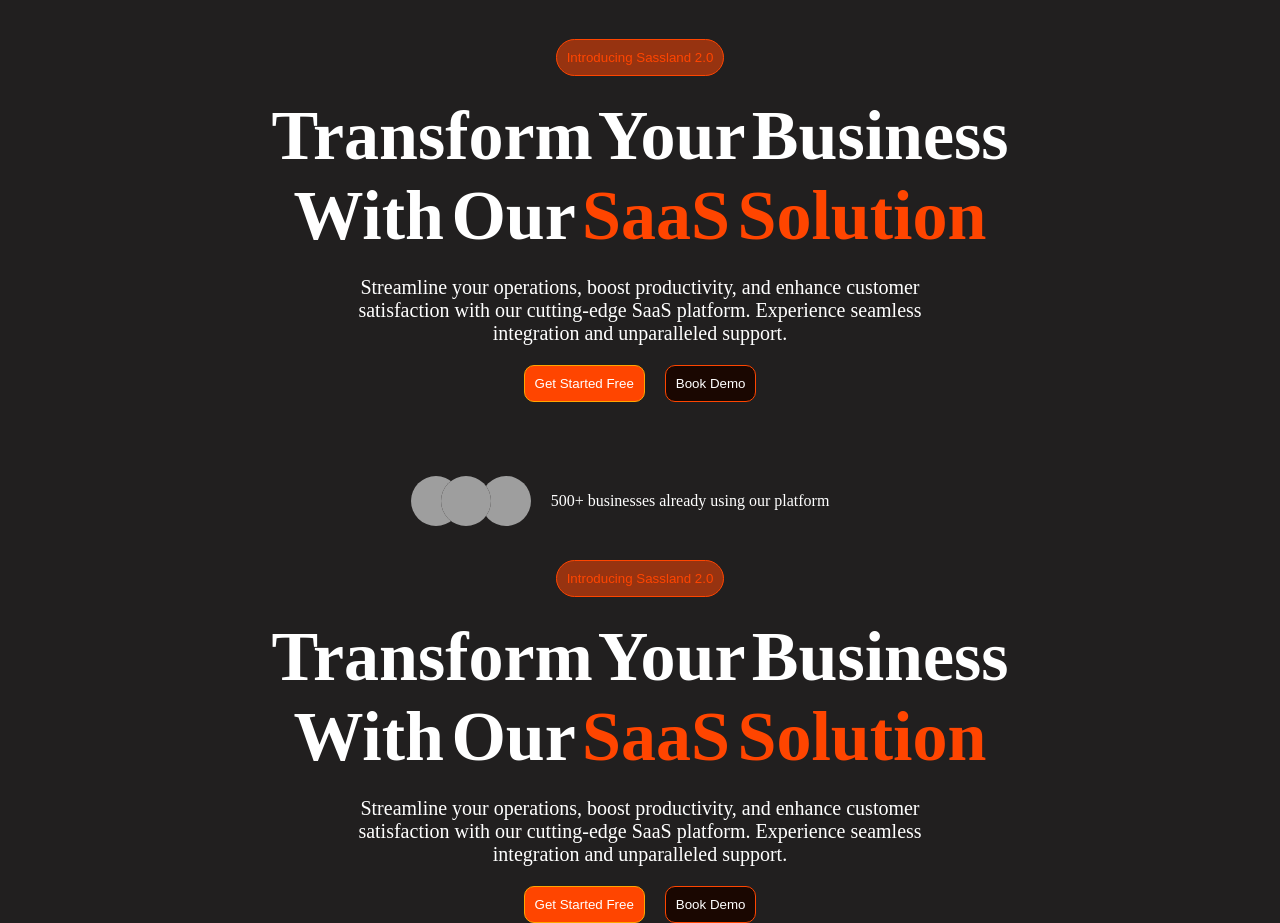
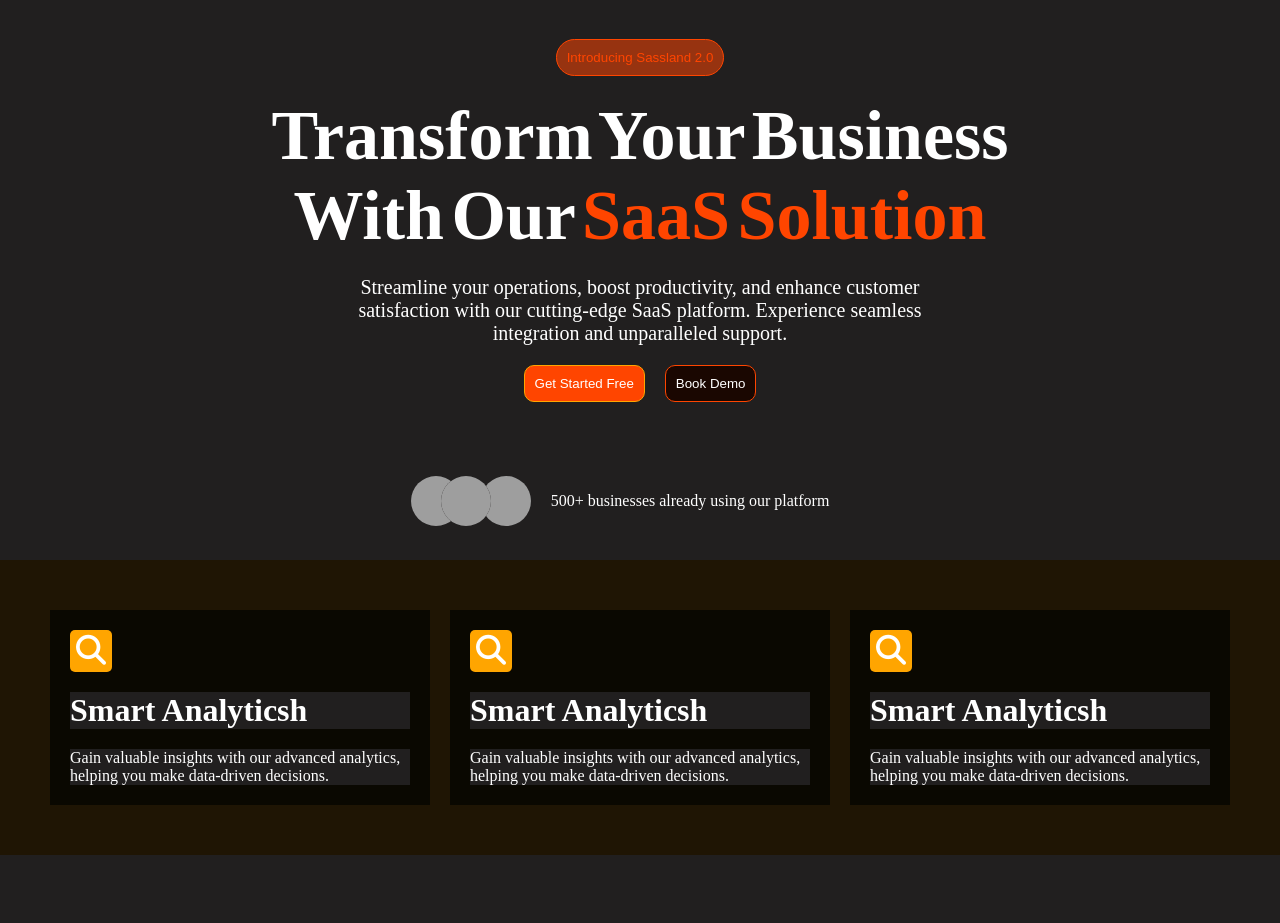
Before and after one commit to Amiscript/Full-dev-2026, a plain HTML site: page index.html in a window 1280 px wide. Shown: the part 82-1005 px from the top of the page. After the commit the page ends 937 px from the top, so only its background shows below. Drawn offline with Linux system fonts and the light colour scheme; grey boxes are pictures that could not be loaded.

Commit message:
july-8-206

```diff
--- a/index.html
+++ b/index.html
@@ -6,6 +6,10 @@
     <title>SaasLand</title>
 </head>
 <link rel="stylesheet" href="./style/style.css">
+<link
+  rel="stylesheet"
+  href="https://cdnjs.cloudflare.com/ajax/libs/font-awesome/6.7.2/css/all.min.css"
+  />
 <body>
     <header>
         <nav class="nav-bar">
@@ -28,6 +32,7 @@
                 <button class="button-get">GetTemplate</button>
             </div>
         </nav>
+
     </header>
 
     <div class="hero-section">
@@ -85,25 +90,43 @@
     </div>
 
 
+    <!-- icon section -->
+    <div class="icon-section">
 
-    <div class="hero-section">
-        <button class="hero-button">
-Introducing Sassland 2.0
-        </button>
-
-        <span class="hero-header">
-       <h1 class="hero-text">Transform Your Business <br> With Our <Span class="saas">SaaS Solution</Span></h1>
-        </span>
+        <div class="icon-one">
 
 
-        <span class="hero-subtitle">
-<p>Streamline your operations, boost productivity, and enhance customer <br> satisfaction with our cutting-edge SaaS platform. Experience seamless <br> integration and unparalleled support.</p>
-        </span>
+               <i class="fa-solid fa-magnifying-glass search "></i>
+                <h1>Smart Analyticsh</h1>
+                <p>Gain valuable insights with our advanced analytics, helping you make data-driven decisions.</p>
 
 
-        <div class="hero-buttons">
-            <button class="one"> Get Started Free</button>
-            <button class="two">Book Demo</button>
+
+        </div>
+
+
+        <div class="icon-two">
+
+
+               <i class="fa-solid fa-magnifying-glass search "></i>
+                 <h1>Smart Analyticsh</h1>
+                <p>Gain valuable insights with our advanced analytics, helping you make data-driven decisions.</p>
+
+
+        </div>
+
+
+
+        <div class="icon-three">
+
+
+               <i class="fa-solid fa-magnifying-glass search "></i>
+
+
+                 <h1>Smart Analyticsh</h1>
+                <p>Gain valuable insights with our advanced analytics, helping you make data-driven decisions.</p>
+
+
         </div>
 
     </div>
--- a/style/style.css
+++ b/style/style.css
@@ -216,3 +216,66 @@
      top: auto;
      bottom: auto;
 }
+.img1{
+   height:5%;
+   width: 50px;
+}
+
+.icon-section {
+display: flex;
+margin-top: 50px;
+gap: 20px;
+align-items: center;
+padding: 50px;
+background-color: rgb(31, 21, 4);
+
+.icon-one{
+ display: flex;
+ flex-direction: column;
+ gap: 20px;
+ padding: 20px;
+ background-color: rgba(7, 5, 0, 0.829);
+ h1, p{
+
+ }
+
+
+}
+ .icon-two{
+   display: flex;
+ flex-direction: column;
+ gap: 20px;
+ padding: 20px;
+ background-color: rgba(7, 5, 0, 0.829);
+
+ h1, p{
+
+ }
+
+ }
+
+.icon-three{
+ display: flex;
+ flex-direction: column;
+ gap: 20px;
+ padding: 20px;
+ background-color: rgba(7, 5, 0, 0.829);
+  h1, p{
+
+ }
+}
+}
+
+
+
+  .search{
+   height: 32px;
+   width: 32px;
+   background-color: orange;
+   font-size: 30px;
+   text-align: center;
+   padding: 5px;
+   border-radius: 5px;
+
+
+}
```
Also changed, not shown: javascript.html (added, +20 -0 lines), script.js (+154 -0 lines).
